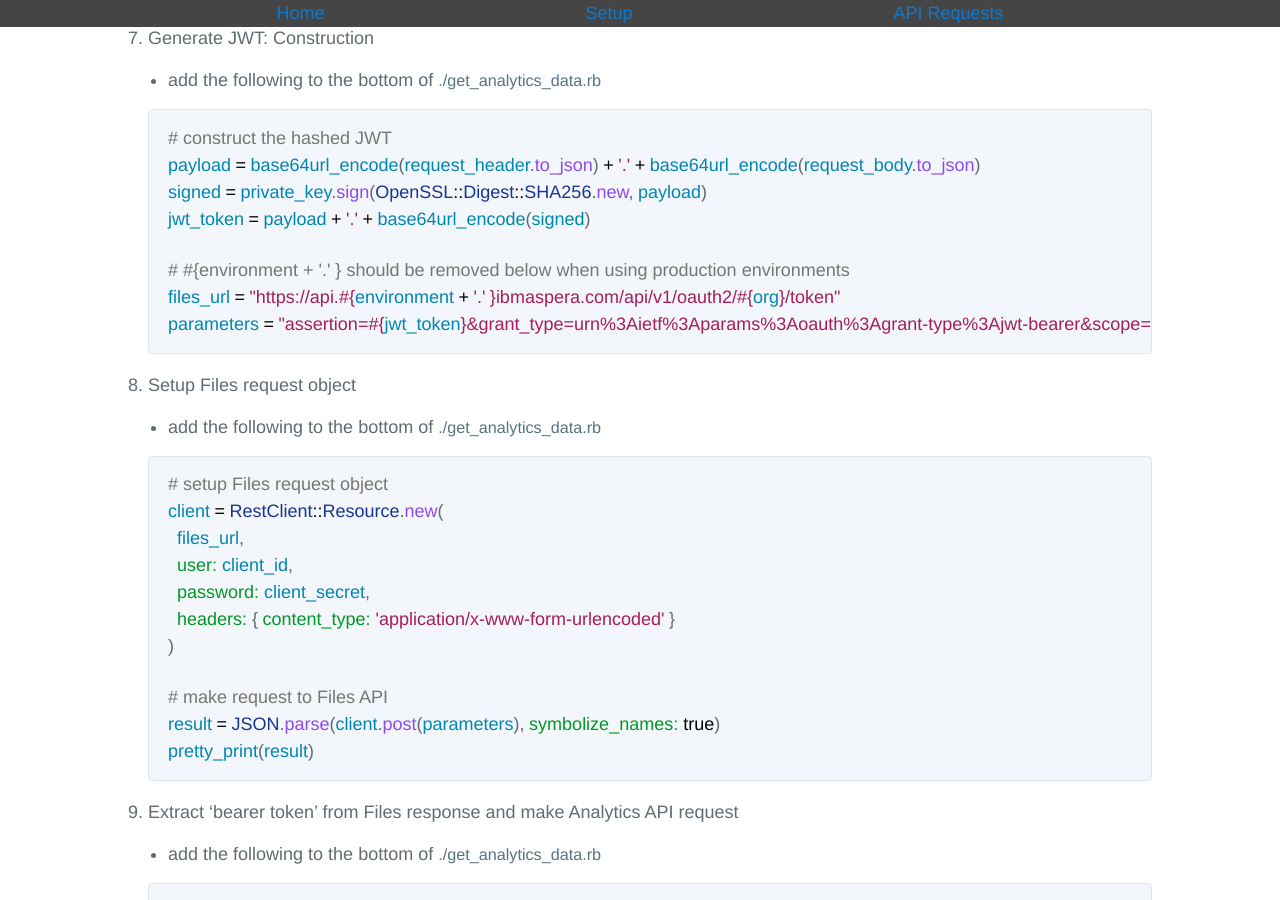
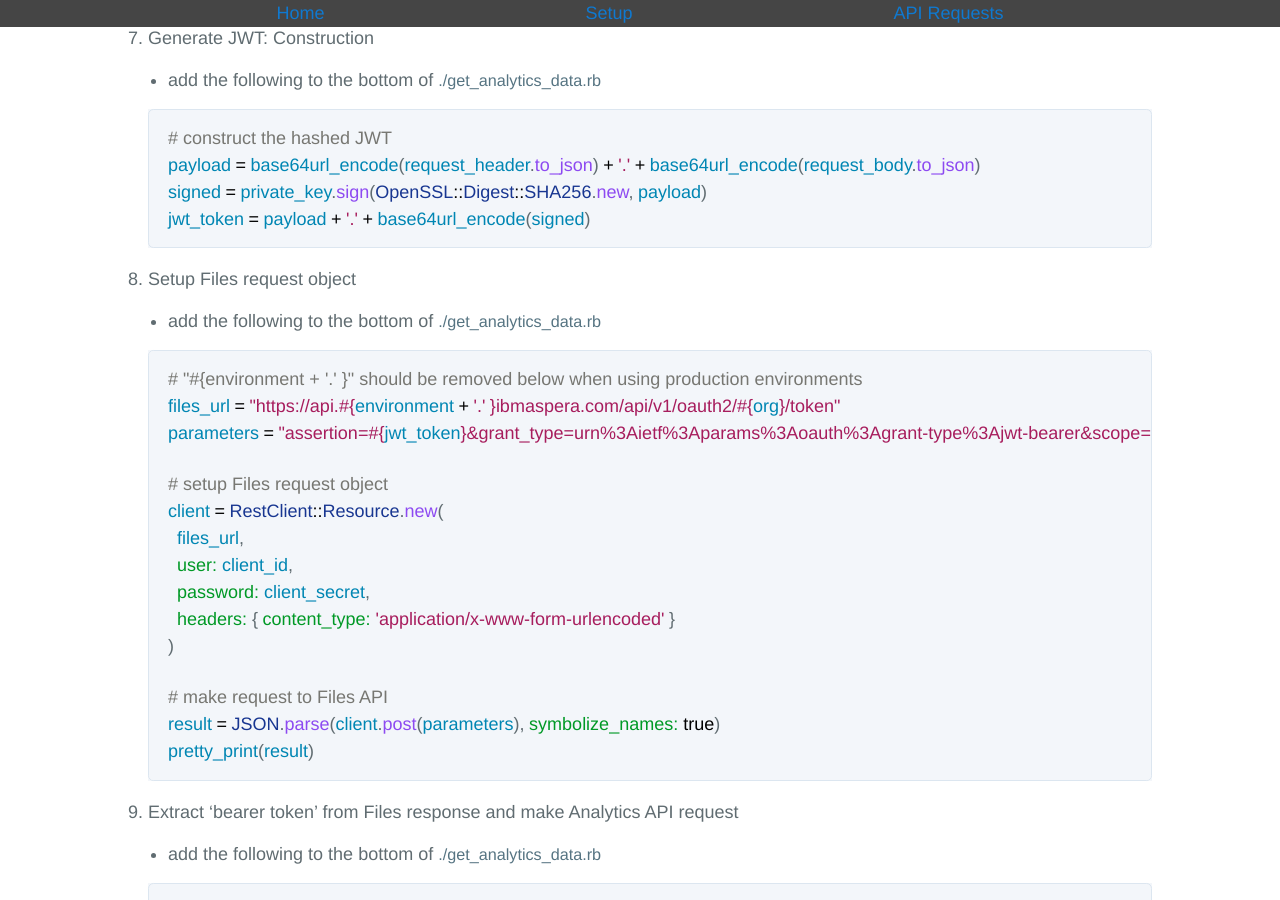
Before and after one commit to LauraKirby/aspera-ibm-analytics-api, a Jekyll site: the page built from analytics-api.md, in a window 1280 px wide and 900 px high, scrolled down 2401 px. Built offline with Jekyll 4.4.1, drawn with Linux system fonts in a browser that asks for light colours; our own code applies the rules of GitHub Pages for plain Markdown files; the repository's description, which GitHub fills in, is left out; part of the change alters nothing that is shown.

Commit message:
move files url to files request section

````diff
--- a/analytics-api.md
+++ b/analytics-api.md
@@ -98,10 +98,6 @@
     payload = base64url_encode(request_header.to_json) + '.' + base64url_encode(request_body.to_json)
     signed = private_key.sign(OpenSSL::Digest::SHA256.new, payload)
     jwt_token = payload + '.' + base64url_encode(signed)
-
-    # #{environment + '.' } should be removed below when using production environments
-    files_url = "https://api.#{environment + '.' }ibmaspera.com/api/v1/oauth2/#{org}/token"
-    parameters = "assertion=#{jwt_token}&grant_type=urn%3Aietf%3Aparams%3Aoauth%3Agrant-type%3Ajwt-bearer&scope=#{scope}"
     ```
 
 1. Setup Files request object
@@ -109,6 +105,10 @@
     * add the following to the bottom of `./get_analytics_data.rb`
 
     ```ruby
+    # "#{environment + '.' }" should be removed below when using production environments
+    files_url = "https://api.#{environment + '.' }ibmaspera.com/api/v1/oauth2/#{org}/token"
+    parameters = "assertion=#{jwt_token}&grant_type=urn%3Aietf%3Aparams%3Aoauth%3Agrant-type%3Ajwt-bearer&scope=#{scope}"
+
     # setup Files request object
     client = RestClient::Resource.new(
       files_url,
````
Also changed, not shown: 2 other files.
